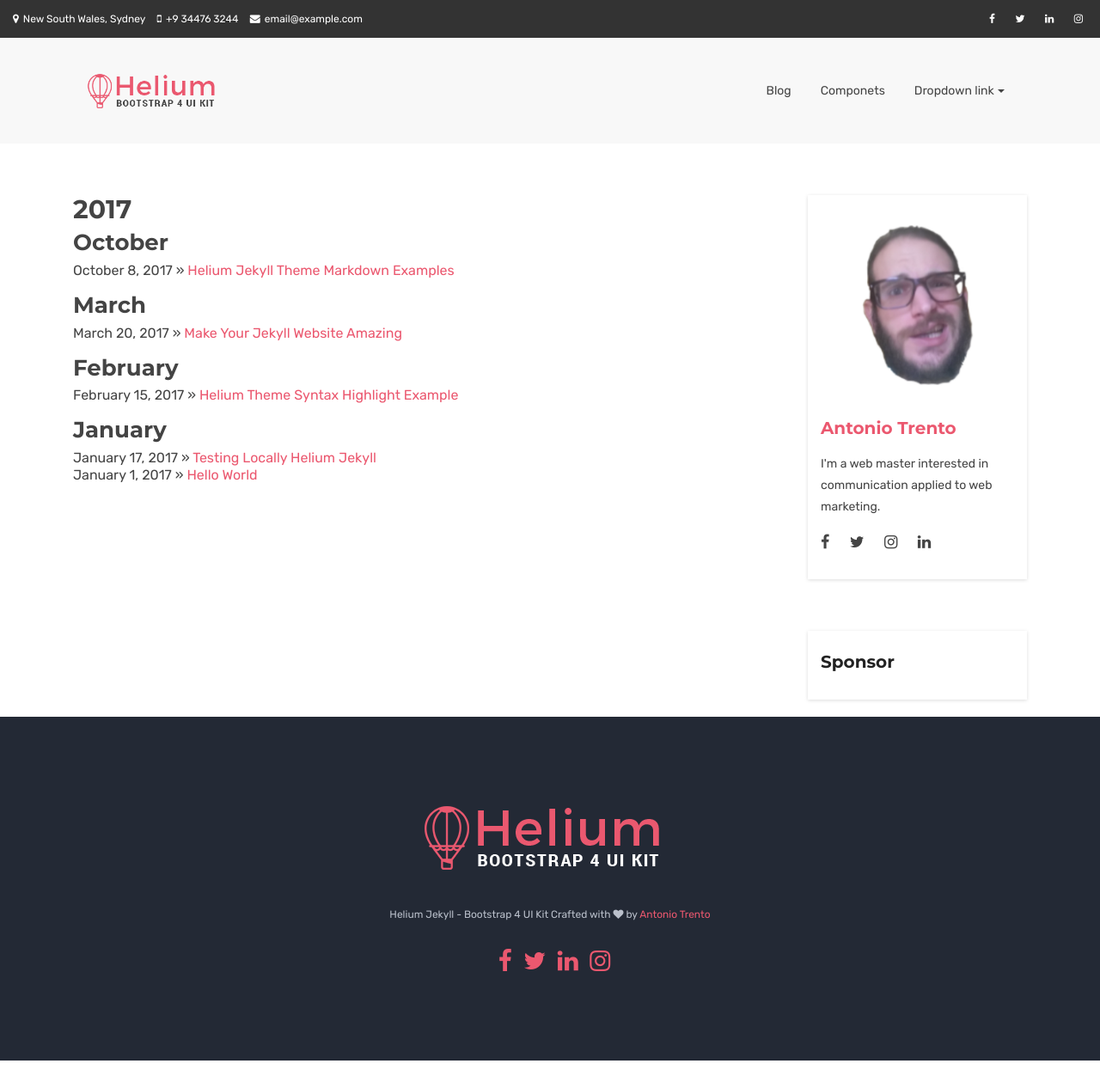
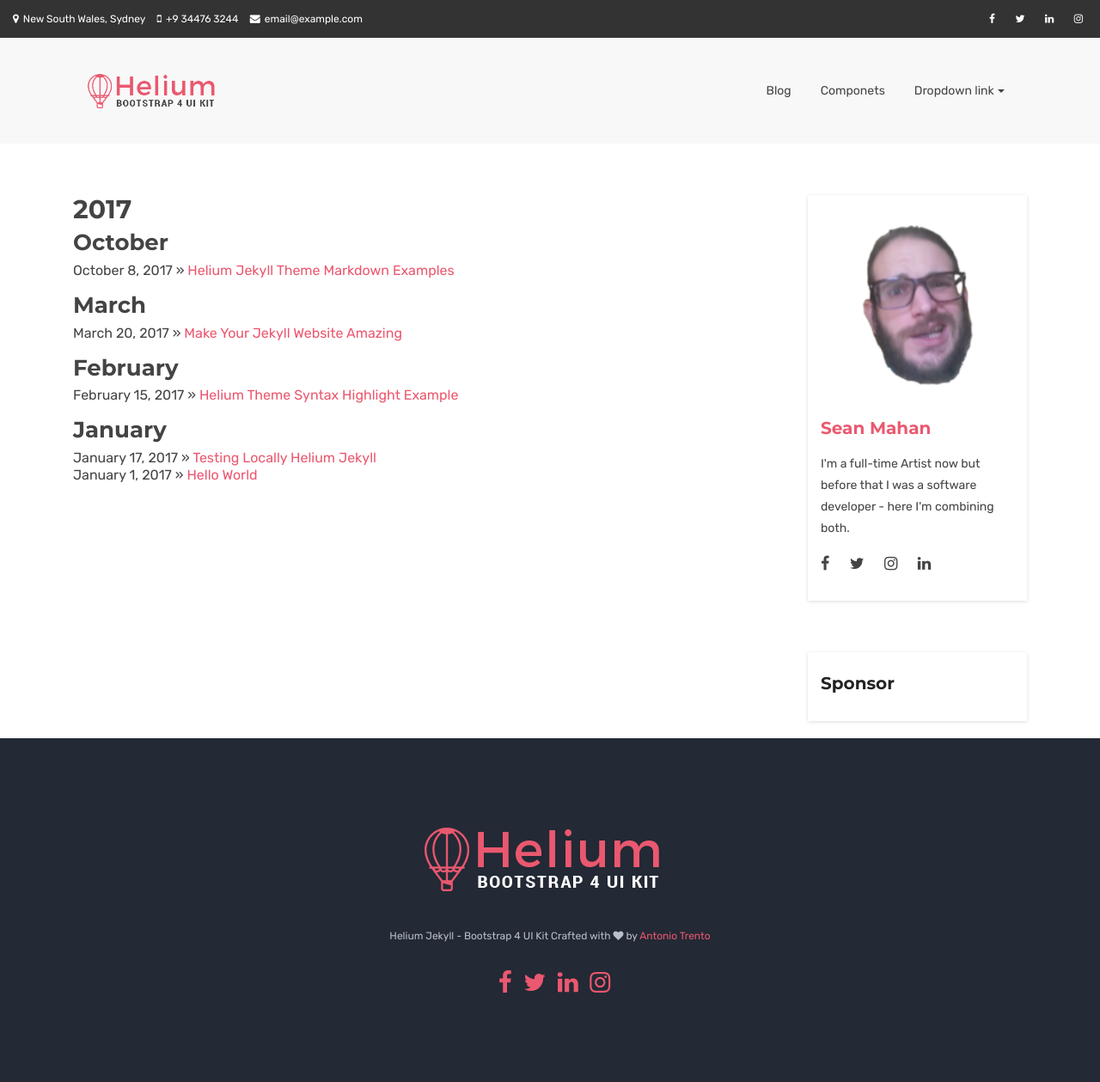
Before and after one commit to knuckleswanny/knuckleswanny.github.io, a Jekyll site: the page built from archive.html, in a window 1280 px wide. Shown: the whole page at 86% size. Built offline with Jekyll 4.4.1, drawn with Linux system fonts in a browser that asks for light colours; comment, search, counter and statistics services are not loaded.

Commit message:
Update _config.yml
Changed the file to use my username.

```diff
--- a/_config.yml
+++ b/_config.yml
@@ -7,8 +7,8 @@ highlighter: null
 markdown: kramdown
 extensions: [fenced_code_blocks]
 excerpt_separator: "<!--more-->"
-url: https://heliumjk.github.io
-baseurl: "/heliumjk.github.io"
+url: https://knuckleswanny.github.io
+baseurl: "/knuckleswanny.github.io"
 # Themes are encouraged to use these universal variables
 # so be sure to set them if your theme uses them.
 #
@@ -24,20 +24,20 @@ post_limit: 5
 title : Helium Jekyll
 tagline: Bootstrap 4 UI kit for jekyll
 author :
-  name : Antonio Trento
-  site: https://lantoniotrento.github.io
-  description : I&#39;m a web master interested in communication applied to web marketing.
+  name : Sean Mahan
+  site: https://knuckleswanny.github.io
+  description : I&#39;m a full-time Artist now but before that I was a software developer - here I'm combining both.
   image : social-image.png
-  email : lantoniotrento@gmail.com
-  github : antoniotrento
-  twitter : lantoniotrento
-  facebook: lantoniotrento
-  linkedin: antoniotrento
-  instagram: lantoniotrento
-  pinterest: antoniotrento
+  email : smahan@gmail.com
+  github : knuckleswanny
+  twitter : knuckleswanny
+  facebook: knuckleswanny
+  linkedin: seanmahan
+  instagram: knuckleswanny
+  pinterest: knuckleswanny
   feedburner :
 
-twitter_username: lantoniotrento
+twitter_username: knuckleswanny
 # The production_url is only used when full-domain names are needed
 # such as sitemap.txt
 # Most places will/should use BASE_PATH to make the urls
@@ -46,7 +46,7 @@ twitter_username: lantoniotrento
 # Else if you are pushing to username.github.io, replace with your username.
 # Finally if you are pushing to a GitHub project page, include the project name at the end.
 #
-production_url : https://heliumjk.github.io
+production_url : https://knuckleswanny.github.io
 
 # All Jekyll-Bootstrap specific configurations are namespaced into this hash
 #
@@ -75,7 +75,7 @@ JB :
   #   - Only the following values are falsy: ["", null, false]
   #   - When setting BASE_PATH it must be a valid url.
   #     This means always setting the protocol (http|https) or prefixing with "/"
-  BASE_PATH : https://heliumjk.github.io
+  BASE_PATH : https://knuckleswanny.github.io
 
   # By default, the asset_path is automatically defined relative to BASE_PATH plus the enabled theme.
   # ex: [BASE_PATH]/assets/themes/[THEME-NAME]
@@ -85,7 +85,7 @@ JB :
   #   http://s3.amazonaws.com/yoursite/themes/watermelon
   #   /assets
   #
-  ASSET_PATH : https://heliumjk.github.io/assets/themes/bootstrap
+  ASSET_PATH : https://knuckleswanny.github.io/assets/themes/bootstrap
 
   # These paths are to the main pages Jekyll-Bootstrap ships with.
   # Some JB helpers refer to these paths; change them here if needed.
@@ -119,7 +119,7 @@ JB :
   # Set 'provider' to false to turn analytics off globally.
   #
   analytics :
-    provider : google
+    provider : false
     google :
         tracking_id : 'UA-94080000-1'
     getclicky :
```
